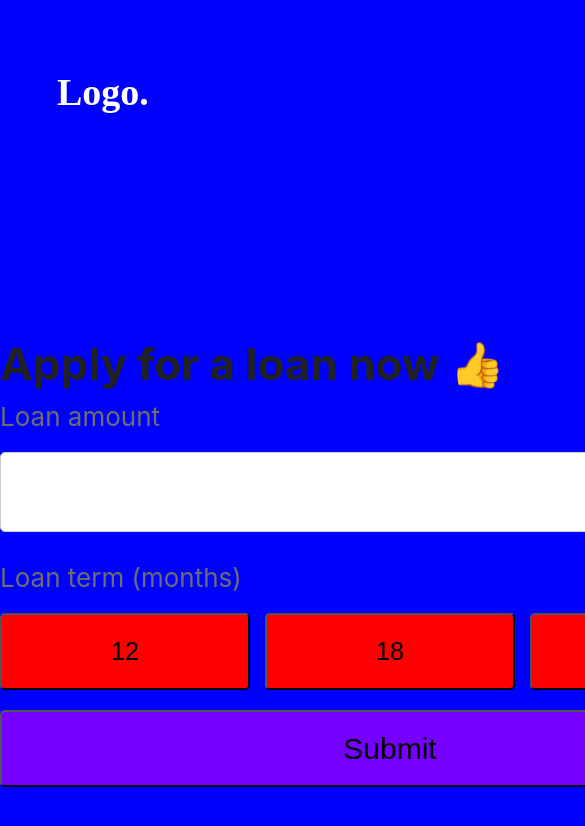
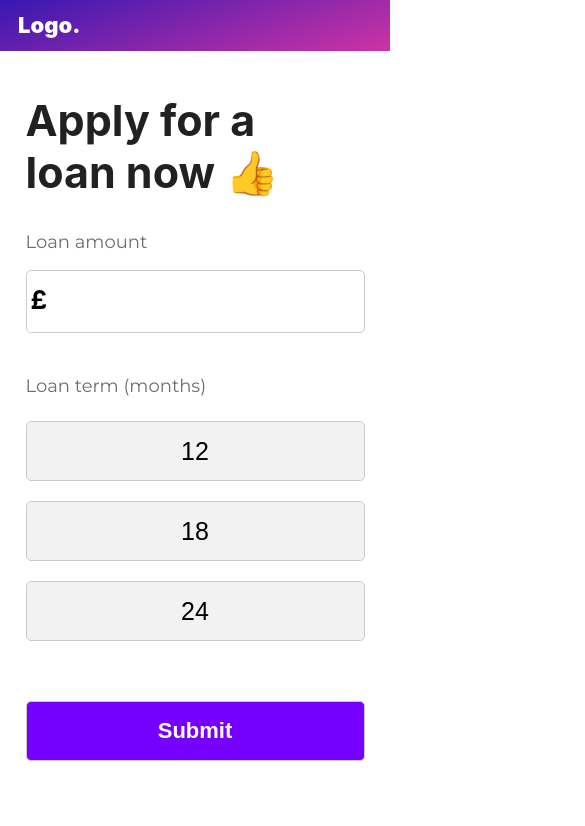
Before and after one commit to Matthewphilip/loan_app, a React (Create React App) app: page / in a window 390 px wide. Shown: the top 826 px of the page, 585 px wide, since content can reach past the window. Built offline with nearby package versions, Linux system fonts and the light colour scheme.

Commit message:
375 x 851 mobile device styling added

```diff
--- a/public/index.html
+++ b/public/index.html
@@ -1,7 +1,17 @@
 <!DOCTYPE html>
 <html lang="en">
   <head>
+    <meta
+      name="viewport"
+      content="width=device-width, initial-scale=1, maximum-scale=1"
+    />
     <title>Loan App</title>
+    <link rel="preconnect" href="https://fonts.googleapis.com" />
+    <link rel="preconnect" href="https://fonts.gstatic.com" crossorigin />
+    <link
+      href="https://fonts.googleapis.com/css2?family=Montserrat&display=swap"
+      rel="stylesheet"
+    />
   </head>
   <body>
     <noscript>You need to enable JavaScript to run this app.</noscript>
--- a/src/components/ErrorModal/ErrorModal.js
+++ b/src/components/ErrorModal/ErrorModal.js
@@ -13,7 +13,9 @@ const ErrorModal = (props) => {
           <p>{props.message}</p>
         </div>
         <footer className="actions">
-          <button onClick={props.onConfirm}>Close</button>
+          <button className="close-button" onClick={props.onConfirm}>
+            Close
+          </button>
         </footer>
       </div>
     </div>
--- a/src/components/ErrorModal/errormodal.css
+++ b/src/components/ErrorModal/errormodal.css
@@ -15,7 +15,6 @@
     width: 80%;
     z-index: 100;
     background-color: white;
-    border-radius: 15px;
     overflow: hidden;
   }
 
@@ -39,6 +38,16 @@
     justify-content: flex-end;
   }
 
+  .close-button {
+    background: #4f005f;
+    color: white;
+    border-radius: 30px;
+    width: 90px;
+    padding: 10px;
+    border: 1px solid #4f005f;
+    cursor: pointer;
+  }
+
   @media (min-width: 768px) {
     .modal {
       left: calc(50% - 20rem);
--- a/src/components/Form.js
+++ b/src/components/Form.js
@@ -20,6 +20,7 @@ const Form = () => {
     setLoanTerm(event.target.value);
     setSelected(true);
     console.log(event.target.value);
+    // event.target.style.backgroundColor = "purple";
   };
 
   const submitHandler = (event) => {
@@ -27,7 +28,8 @@ const Form = () => {
     if (!enteredAmount && selected === false) {
       setError({
         title: "Error!",
-        message: "You have empty fields!",
+        message:
+          "You have empty fields, please enter all required details and resubmit.",
       });
       console.log(error);
     } else if (!enteredAmount) {
@@ -46,7 +48,7 @@ const Form = () => {
       setSuccessfulSubmit(true);
       setSuccess({
         title: "Thank You!",
-        message: `Your loan request for £${enteredAmount} on a ${loanTerm} month term has been recieved.`,
+        message: `Your loan request for £${enteredAmount} on a ${loanTerm} month term has been received.`,
       });
 
       const individualRequest = {
@@ -94,7 +96,9 @@ const Form = () => {
       <form className="form-container" onSubmit={submitHandler}>
         <h3 className="form-title">Apply for a loan now 👍</h3>
         <div className="loan-amount">
-          <label htmlFor="amount">Loan amount</label>
+          <label className="loan-amount-label" htmlFor="amount">
+            Loan amount
+          </label>
           <span className="input-symbol-euro">
             <input
               id="amount"
@@ -103,7 +107,7 @@ const Form = () => {
               onChange={amountChangeHandler}
             />
           </span>
-          <label>Loan term (months)</label>
+          <label className="loan-term-label">Loan term (months)</label>
           <div className="button-container">
             <button type="button" onClick={loanTermHandler} value="12">
               12
--- a/src/styles/app.css
+++ b/src/styles/app.css
@@ -1,9 +1,14 @@
 .app {
-    background-color: beige;
+    /* background-color: beige; */
     display:flex;
     flex-direction: row;
     width:100%;
-    height: 1080px;
-
+    height: 100vh;
 
 }
+
+@media (max-width: 400px) {
+    .app {
+        flex-direction: column;
+    }
+}
--- a/src/styles/bar.css
+++ b/src/styles/bar.css
@@ -1,7 +1,5 @@
 .bar-container {
-    position:relative;
-    top: 0px;
-    left: 0px;
+    position: relative;
     width: 356px;
     height: auto;
     background: transparent linear-gradient(162deg, #3718B2 0%, #CD33A4 100%) 0% 0% no-repeat padding-box;
@@ -15,8 +13,24 @@
     width: 114px;
     height: 47px;
     text-align: left;
-    font: normal normal 900 38px/47px Montserrat;
     letter-spacing: 0px;
     color: #FFFFFF;
     opacity: 1;
+    font-size: 38px;
+    font-weight: 900;
 }
+
+@media (max-width: 400px) {
+    .bar-container {
+    width: auto;
+    height: 51px;
+    }
+
+    .logo {
+    top: -3px;
+    left: 18px;
+    width: 66px;
+    height: 27px;
+    font-size: 22px;
+    }
+}
--- a/src/styles/form.css
+++ b/src/styles/form.css
@@ -1,8 +1,6 @@
 .form-container {
-    background-color: blue;
     margin: 0 auto;
     width: 780px;
-    height: 100%;
     display: flex;
     flex-direction: column;
     justify-content: center;
@@ -10,47 +8,138 @@
 
 .form-title {
     font-size: 44px;
-    margin-bottom: 10px;
+    margin-bottom: 26px;
     color: #212121;
+    font-weight: bold;
 }
 
-label {
+.loan-amount-label {
     font-size: 26px;
+    font: normal normal normal 26px/32px Montserrat;
+    letter-spacing: 0px;
     color: #6E6E6E;
-    margin-bottom: 20px;
+    opacity: 1;
+    margin-bottom: 15px;
+    display: block;
+}
+
+.loan-term-label {
+    font-size: 26px;
+    font: normal normal normal 26px/32px Montserrat;
+    letter-spacing: 0px;
+    color: #6E6E6E;
+    opacity: 1;
+    margin-bottom: 15px;
     display: block;
 }
 
 .loan-amount input {
-    font: inherit;
     padding: 0.5px;
     border-radius: 5px;
     border: 1px solid #ccc;
-    width: 778px;
+    width: 743px;
     height: 77px;
     max-width: 100%;
-    margin-bottom: 30px;
+    margin-bottom: 50px;
+    font-size: 20px;
+}
+
+.input-symbol-euro {
+    position: relative;
+}
+
+.input-symbol-euro input {
+    padding-left:35px;
+}
+
+.input-symbol-euro:before {
+    position: absolute;
+    content:"£";
+    font-weight: 700;
+    left: 5px;
+    top: -12px;
+    font-size: 35px;
 }
 
 .button-container {
     width: 100%;
     display: flex;
     justify-content: space-between;
+    margin-bottom: 50px;
 }
 
 .button-container button {
-    background-color: red;
     width: 250px;
     height: 77px;
     font-size: 25px;
+    background: #F2F2F2 0% 0% no-repeat padding-box;
+    border: 1px solid #CBCBCB;
     border-radius: 5px;
+    opacity: 1;
     margin-bottom: 20px;
+    cursor: pointer;
 }
 
 .submit-button {
     background-color: #7600FF;
     width: 100%;
     height: 77px;
+    border: 1px solid #CBCBCB;
     border-radius: 5px;
+    opacity: 1;
     font-size: 30px;
+    font-weight: 700;
+    color: white;
+    cursor: pointer;
 }
+
+@media (max-width: 400px) {
+    .form-container {
+        width: 339px;
+    }
+    .form-title {
+        font-size: 43px;
+        top: 87px;
+        left: 18px;
+        height: 106px;
+        width: 300px;
+    }
+
+    .loan-amount-label {
+        font-size: 18px;
+        margin-bottom: 12px;
+    }
+
+    .loan-term-label {
+        font-size: 18px;
+        margin-bottom: 19px;
+    }
+
+    .button-container {
+        flex-direction: column;
+        justify-content: center;
+        margin-bottom: 40px;
+    }
+
+    .button-container button {
+        width: 100%;
+        height: 60px;
+        font-size: 25px;
+    }
+
+    .loan-amount input {
+        width: 302px;
+        height: 60px;
+        margin-bottom: 37px;
+    }
+
+    .input-symbol-euro:before {
+        font-size: 26px;
+        top: -8px;
+    }
+
+    .submit-button {
+        height: 60px;
+        font-size: 22px;
+    }
+}
```
